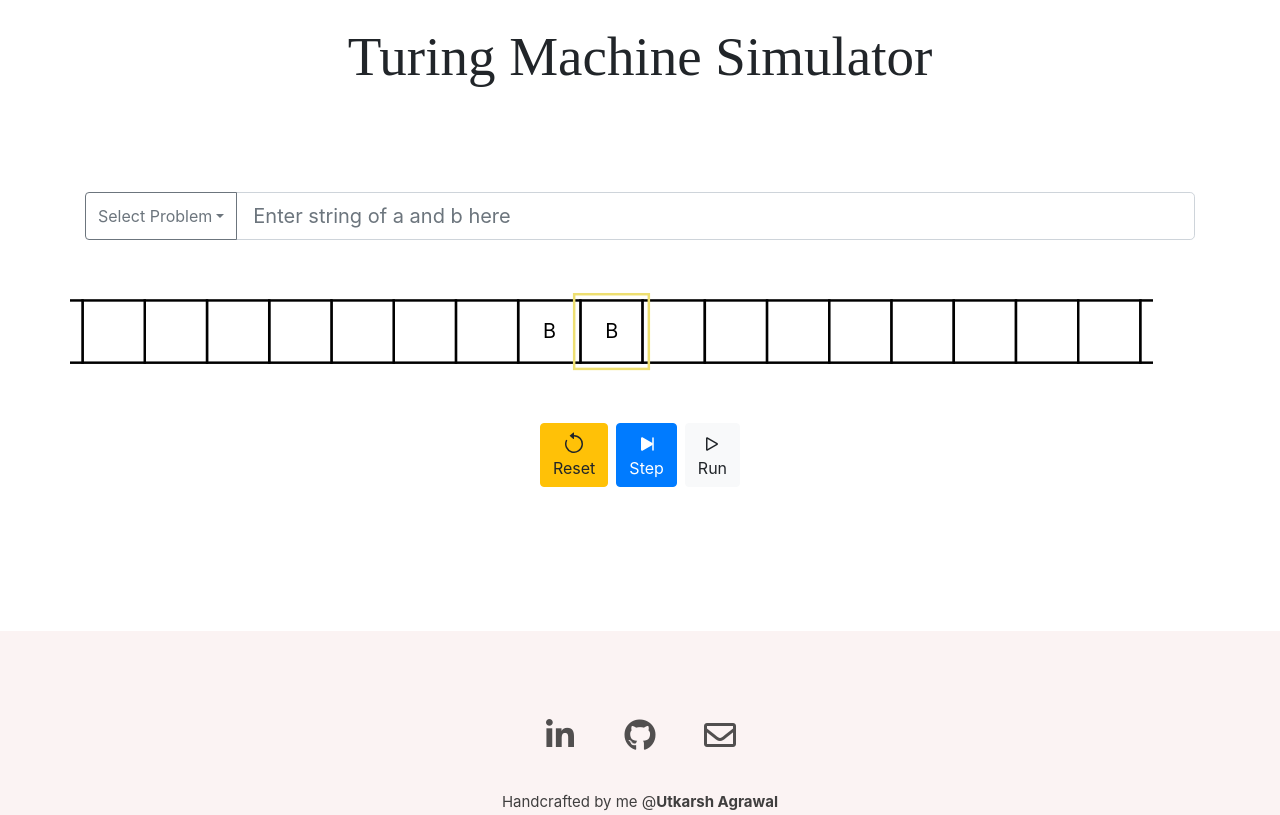
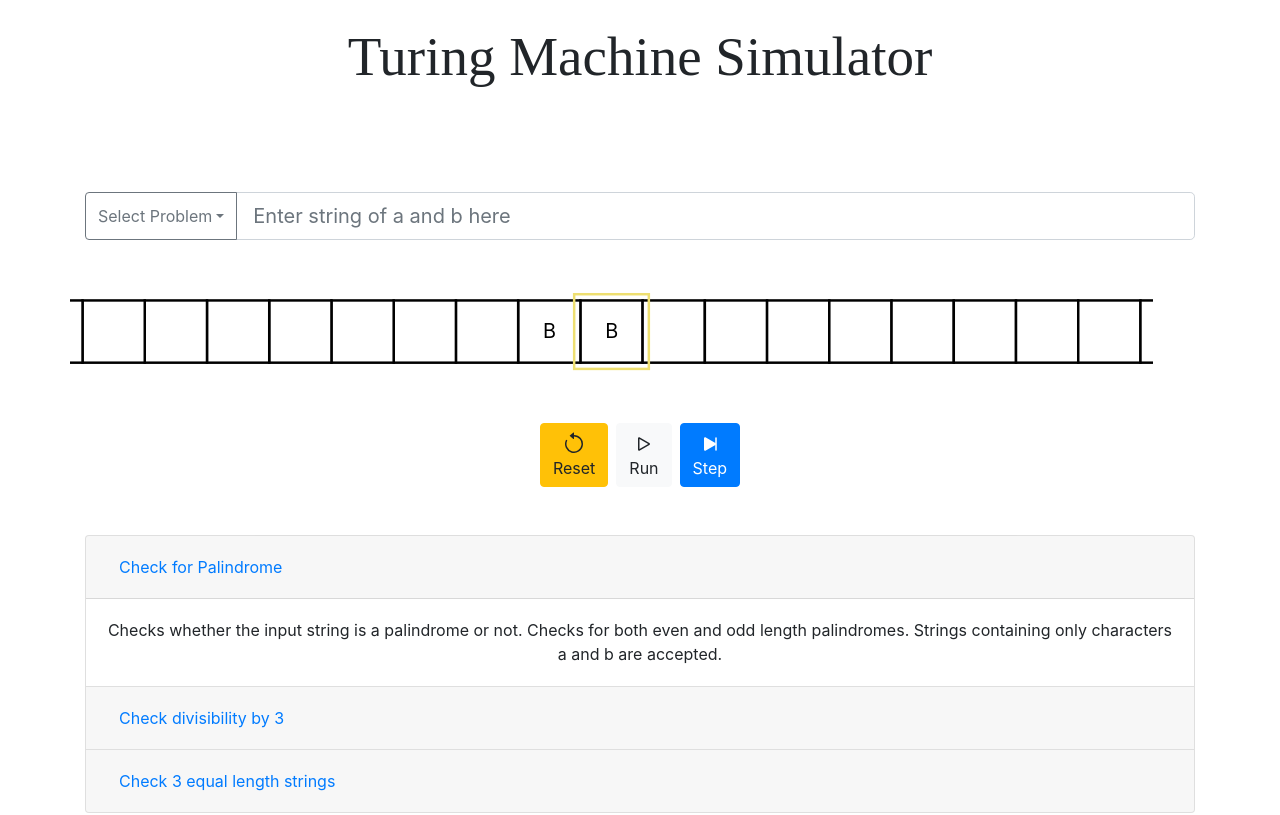
Before and after one commit to UtkarshAgrawalDTU/turing-machine-simulator, a React (Create React App) app: page / in a window 1280 px wide. Shown: the top 815 px of the page. Built offline with nearby package versions, Linux system fonts and the light colour scheme; some icons are missing; a web font is replaced by a local one.

Commit message:
new info

```diff
--- a/src/App.js
+++ b/src/App.js
@@ -689,6 +689,16 @@ class App extends Component
                 Reset
               </button>
             </div>
+
+            <div class="col-xs-1 mx-1">
+              <button type="button" onClick = {this.trigger} class="btn btn-light text-center tm-btn-diagram tm-run">
+              <svg width="1.5em" height="1.5em" viewBox="0 0 16 16" class="bi bi-play" fill="currentColor" xmlns="http://www.w3.org/2000/svg">
+              <path fill-rule="evenodd" d="M10.804 8L5 4.633v6.734L10.804 8zm.792-.696a.802.802 0 0 1 0 1.392l-6.363 3.692C4.713 12.69 4 12.345 4 11.692V4.308c0-.653.713-.998 1.233-.696l6.363 3.692z"/>
+              </svg>
+              <br />Run</button>
+            </div>
+
+
             <div class="col-xs-2 col-xs-offset-4 text-center mx-1">
               <button type="button" onClick = {this.step} class="btn btn-primary text-center">
               <svg width="1.5em" height="1.5em" viewBox="0 0 16 16" class="bi bi-skip-end-fill" fill="currentColor" xmlns="http://www.w3.org/2000/svg">
@@ -699,13 +709,7 @@ class App extends Component
                 Step
               </button>
             </div>
-            <div class="col-xs-1 mx-1">
-              <button type="button" onClick = {this.trigger} class="btn btn-light text-center tm-btn-diagram tm-run">
-              <svg width="1.5em" height="1.5em" viewBox="0 0 16 16" class="bi bi-play" fill="currentColor" xmlns="http://www.w3.org/2000/svg">
-              <path fill-rule="evenodd" d="M10.804 8L5 4.633v6.734L10.804 8zm.792-.696a.802.802 0 0 1 0 1.392l-6.363 3.692C4.713 12.69 4 12.345 4 11.692V4.308c0-.653.713-.998 1.233-.696l6.363 3.692z"/>
-              </svg>
-              <br />Run</button>
-            </div>
+
         </div>
 
 
@@ -721,6 +725,53 @@ class App extends Component
           </div> : <div />
           }
 
+
+          <div className="accordion my-5" id="accordionExample">
+            <div className="card">
+              <div className="card-header" id="headingOne">
+                <h2 className="mb-0">
+                  <button className="btn btn-link btn-block text-left" type="button" data-toggle="collapse" data-target="#collapseOne" aria-expanded="true" aria-controls="collapseOne">
+                    Check for Palindrome
+                  </button>
+                </h2>
+              </div>
+
+              <div id="collapseOne" className="collapse show" aria-labelledby="headingOne" data-parent="#accordionExample">
+                <div className="card-body">
+                Checks whether the input string is a palindrome or not. Checks for both even and odd length palindromes. Strings containing only characters a and b are accepted.
+                </div>
+              </div>
+            </div>
+            <div className="card">
+              <div className="card-header" id="headingTwo">
+                <h2 className="mb-0">
+                  <button className="btn btn-link btn-block text-left collapsed" type="button" data-toggle="collapse" data-target="#collapseTwo" aria-expanded="false" aria-controls="collapseTwo">
+                    Check divisibility by 3
+                  </button>
+                </h2>
+              </div>
+              <div id="collapseTwo" className="collapse" aria-labelledby="headingTwo" data-parent="#accordionExample">
+                <div className="card-body">
+                  Checks whether the input number is divisible by 3. Accepts a non-negative integer. No need to input +/- sign.
+                </div>
+              </div>
+            </div>
+            <div className="card">
+              <div className="card-header" id="headingThree">
+                <h2 className="mb-0">
+                  <button className="btn btn-link btn-block text-left collapsed" type="button" data-toggle="collapse" data-target="#collapseThree" aria-expanded="false" aria-controls="collapseThree">
+                    Check 3 equal length strings
+                  </button>
+                </h2>
+              </div>
+              <div id="collapseThree" className="collapse" aria-labelledby="headingThree" data-parent="#accordionExample">
+                <div className="card-body">
+                  Checks for the language a^n*b^n*c^n, where n{'>'}=1. Accepts only a, b and c as input charachters. Accepts only a's followed by b's followed by c's of the same length.
+                </div>
+              </div>
+            </div>
+          </div>
+
         </div>
           <br />
           <br />
```
